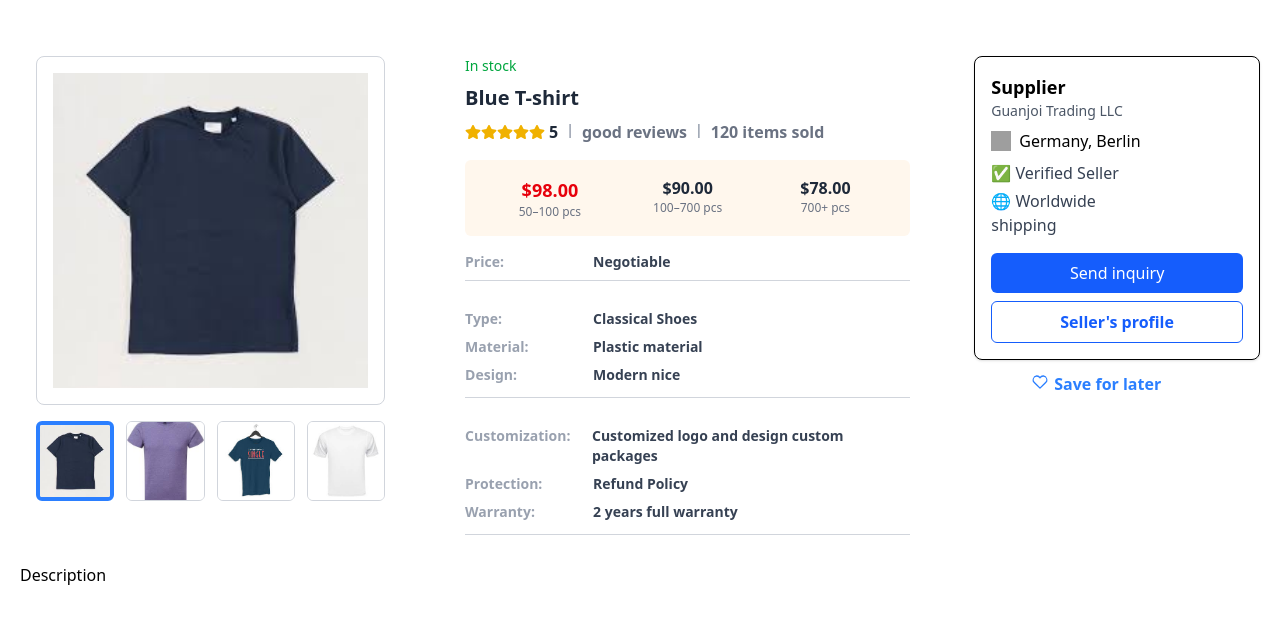
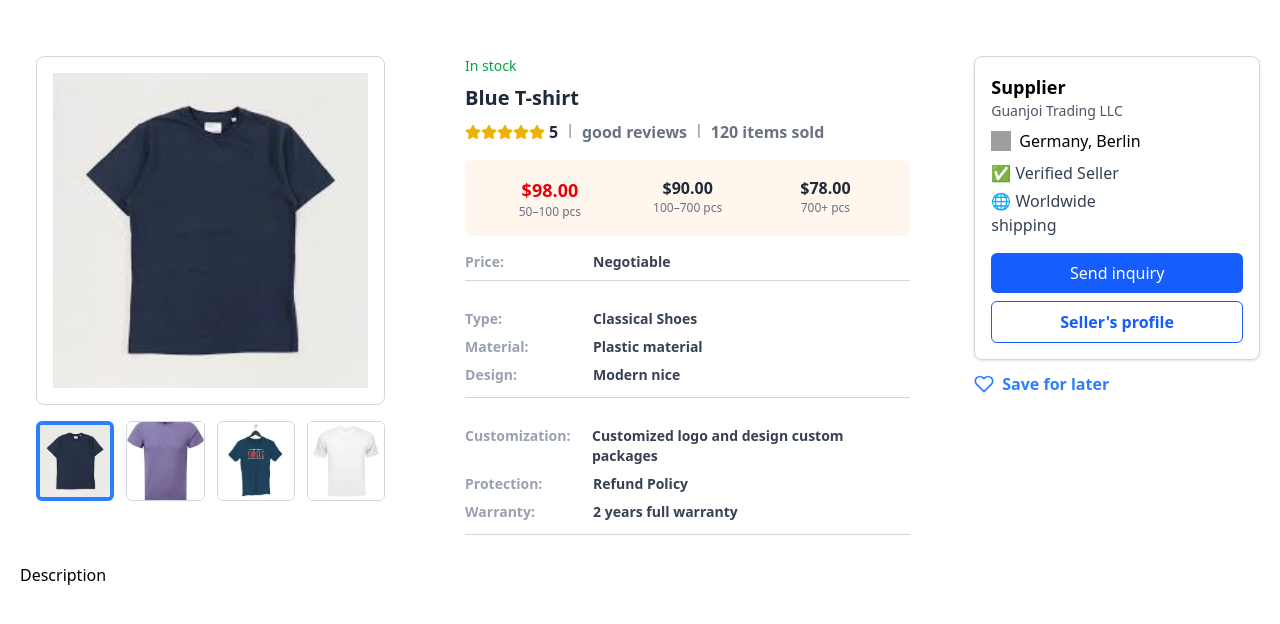
Before and after one commit to Qamar5656/E-commerce-Website, a React (Vite) app: page /details in a window 1280 px wide. Shown: the top 624 px of the page. Built offline with nearby package versions, Linux system fonts and the light colour scheme; grey boxes are pictures that could not be loaded.

Commit message:
responsiveness in seller details page

```diff
--- a/src/Components/Grocery Items Detail page/SellerDetails.jsx
+++ b/src/Components/Grocery Items Detail page/SellerDetails.jsx
@@ -3,7 +3,7 @@
 const SellerDetails = () => {
   return (
     <>
-      <div className="w-full p-4 border rounded-lg shadow-sm">
+      <div className="w-full p-4 border border-gray-300 rounded-lg shadow-sm mt-5 md:mt-0">
         <h3 className="font-semibold text-lg">Supplier</h3>
         <p className="text-sm text-gray-600">Guanjoi Trading LLC</p>
         <div className="pr-20">
@@ -25,8 +25,8 @@
           </button>
         </div>
       </div>
-      <button className="mt-3 text-blue-500 flex px-14 gap-1 font-bold">
-        <FiHeart className="w-5 h-5 font-bold border-blue-500 rounded-full p-[2px] flex items-center" />
+      <button className="mt-3 text-blue-500 flex items-center gap-2 font-bold hover:underline">
+        <FiHeart className="w-5 h-5" />
         Save for later
       </button>
     </>
```
